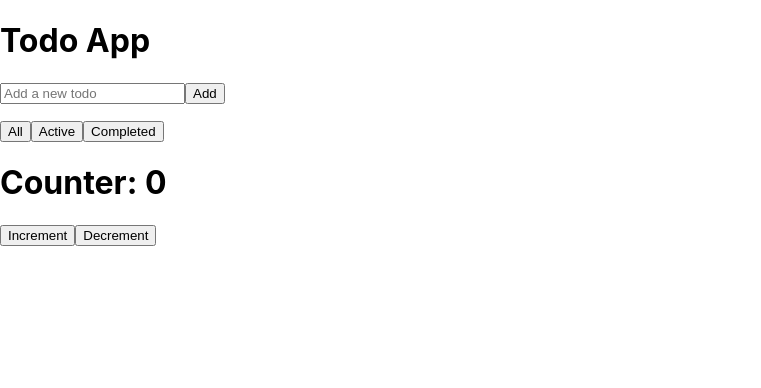
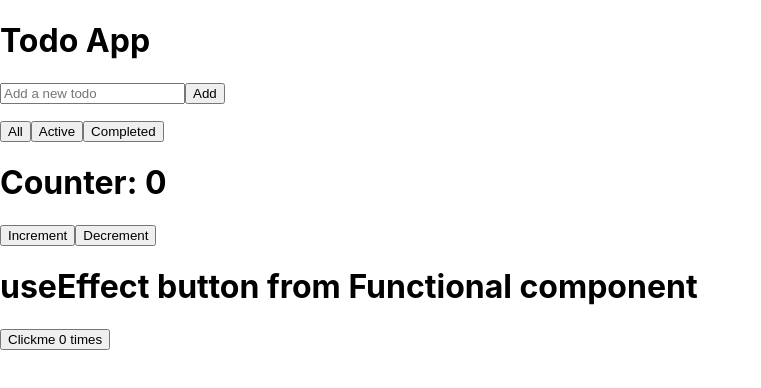
Before and after one commit to Indraja9090/IndrajaBrishRepo, a React (Create React App) app: page / in a window 1280 px wide. Shown: the top 388 px of the page, without its empty margins (0-761 px from the left). Built offline with nearby package versions, Linux system fonts and the light colour scheme.

Commit message:
Performed side effects with useEffect on functional component useEffect.js.

```diff
--- a/src/App.js
+++ b/src/App.js
@@ -127,12 +127,16 @@ The component updates and re-renders; and afterward the conditional rendering sh
 import React from 'react';
 import TodoList from './components/TodoList';
 import Counter from './components/Counter';
+// import ClassCounterOne from './components/LifecycleHooks';
+import HookCounterOne from './components/useEffect'
 function App() {
   return (
     <div className="app-container">
       <h1>Todo App</h1>
       <TodoList />
       <Counter/>
+      {/* <ClassCounterOne/> */}
+      <HookCounterOne/>
     </div>
   );
 }
--- /dev/null
+++ b/src/components/LifecycleHooks.js
@@ -0,0 +1,31 @@
+import React, { Component } from 'react'
+
+class ClassCounterOne extends Component {
+    constructor(props) {
+        super(props)
+        this.state = {
+            count: 0
+        }
+    }
+
+    componentDidMount() {
+        document.title = `clicked ${this.state.count} times`
+    }
+
+    componentDidUpdate(prevProps, prevState) {
+        document.title = `Clicked ${this.state.count} times`
+    }
+
+    render() {
+        return (
+            <div>
+                <h1>Life Cycle Hooks from class componnet</h1>
+                <button onClick={ () => this.setState({ count: this.state.count + 1 }) }>
+                    Click {this.state.count} times
+                </button>
+            </div>
+        )
+    }
+}
+
+export default ClassCounterOne
--- /dev/null
+++ b/src/components/useEffect.js
@@ -0,0 +1,18 @@
+import React, { useState, useEffect } from 'react'
+
+function HookCounterOne() {
+    const [count, setCount] = useState(0)
+
+    useEffect(() => {
+        document.title = `you clicked ${count} times`
+    })
+
+    return (
+        <div>
+            <h1>useEffect button from Functional component</h1>
+            <button onClick= { () => setCount(count + 1) }>Clickme {count} times</button>
+        </div>
+    )
+}
+
+export default HookCounterOne
```
